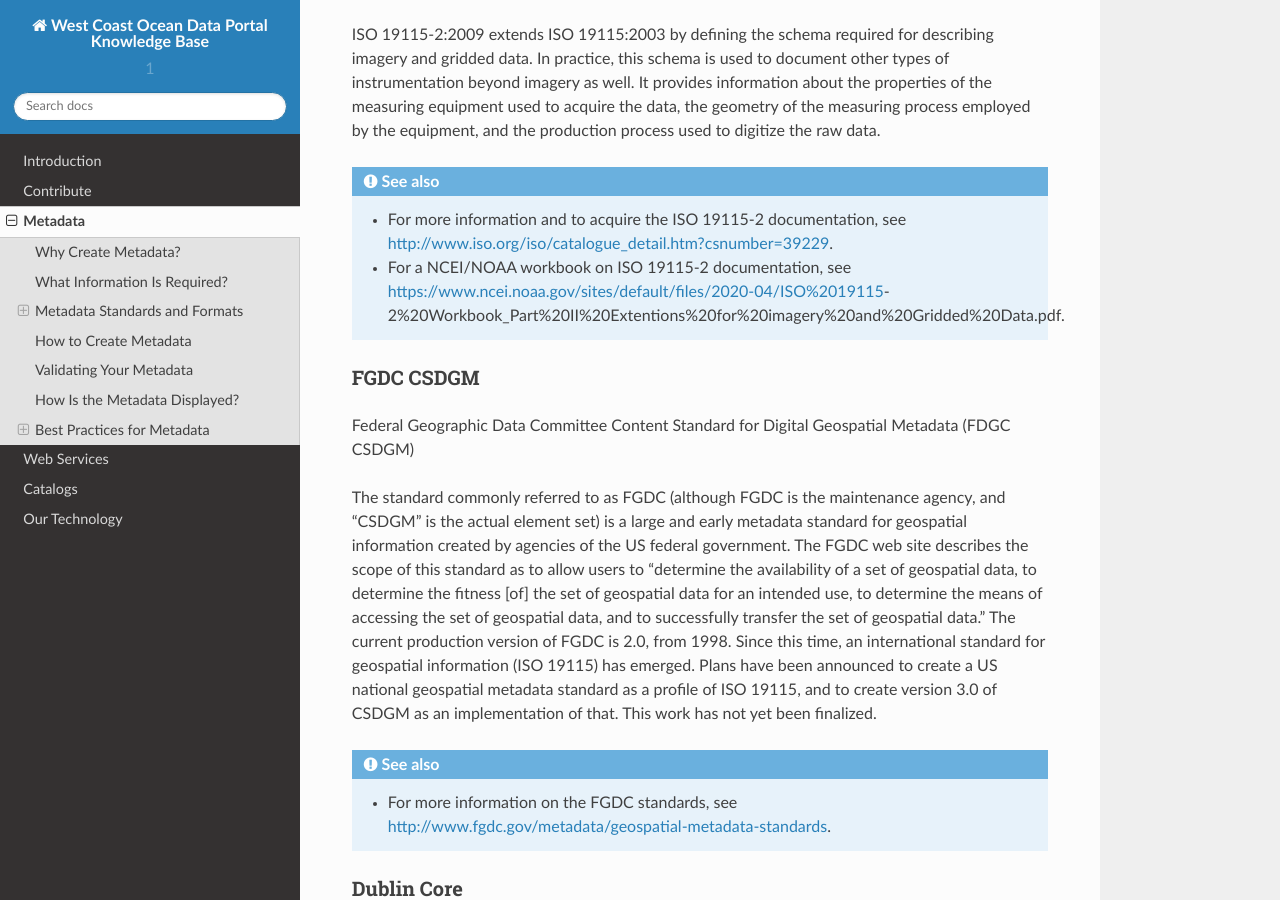
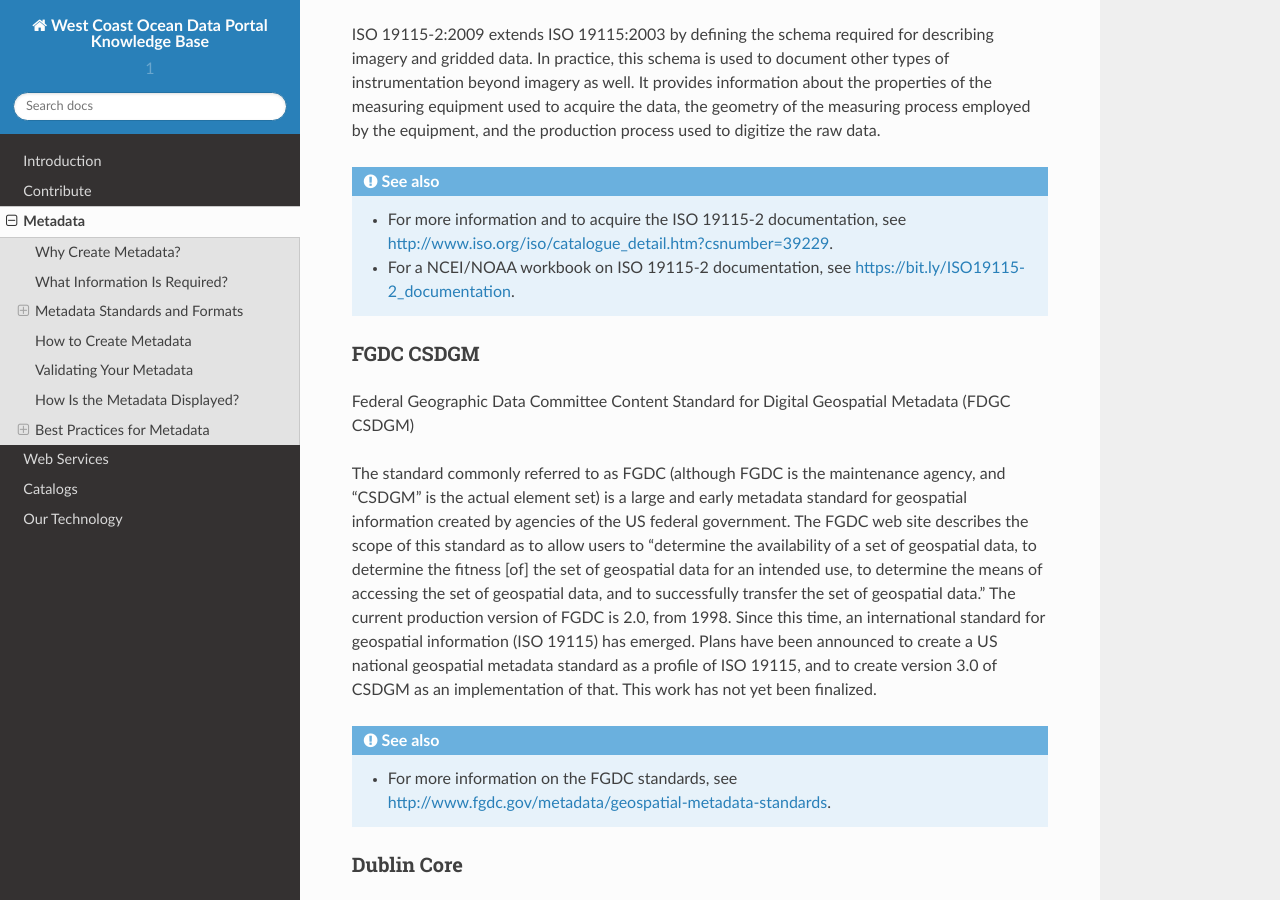
Before and after one commit to WCGA/knowledge-base, a Sphinx documentation site: the page built from docs/metadata/metadata.rst, in a window 1280 px wide and 900 px high, scrolled down 2580 px. Built offline with Sphinx 7.4.7 and the Read the Docs theme 2.0.0, drawn with Linux system fonts in a browser that asks for light colours.

Commit message:
Update metadata.rst

```diff
--- a/docs/metadata/metadata.rst
+++ b/docs/metadata/metadata.rst
@@ -88,7 +88,7 @@ ISO 19115-2:2009 extends ISO 19115:2003 by defining the schema required for desc
 
 .. seealso::
 	* For more information and to acquire the ISO 19115-2 documentation, see http://www.iso.org/iso/catalogue_detail.htm?csnumber=39229.
-	* For a NCEI/NOAA workbook on ISO 19115-2 documentation, see https://www.ncei.noaa.gov/sites/default/files/2020-04/ISO%2019115-		2%20Workbook_Part%20II%20Extentions%20for%20imagery%20and%20Gridded%20Data.pdf.
+	* For a NCEI/NOAA workbook on ISO 19115-2 documentation, see https://bit.ly/ISO19115-2_documentation.
 
 FGDC CSDGM
 ----------
```
